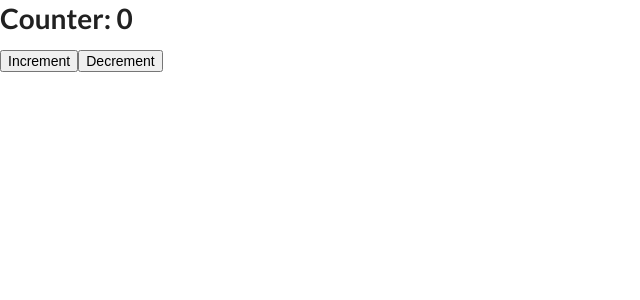
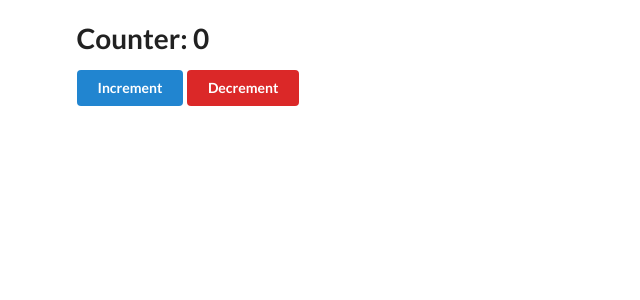
Before and after one commit to yuukiyamagata/React_Guidance, a React (Create React App) app: page / in a window 1280 px wide. Shown: the top 300 px of the page, without its empty margins (0-640 px from the left). Built offline with nearby package versions, Linux system fonts and the light colour scheme.

Commit message:
fix: カウンターアプリの修正

```diff
--- a/src/App.js
+++ b/src/App.js
@@ -5,7 +5,9 @@ import { Counter } from './components/Counter';
 export const App = () => {
   return(
     <>
-    <Counter />
+    <div className='ui container' style={{ marginTop: '20px'}}>
+      <Counter />
+    </div>
     </>
   )
 }
--- a/src/components/Counter.jsx
+++ b/src/components/Counter.jsx
@@ -15,8 +15,14 @@ export const Counter = () => {
   return (
     <>
       <h1>Counter: { count } </h1>
-      <button onClick={ onCountUp }>Increment</button>
-      <button onClick={ onCountDown }>Decrement</button>
+      <button
+        className="ui primary button"
+        onClick={ onCountUp }
+      >Increment</button>
+      <button
+        className="ui red button"
+        onClick={ onCountDown }
+      >Decrement</button>
     </>
   )
 }
```
